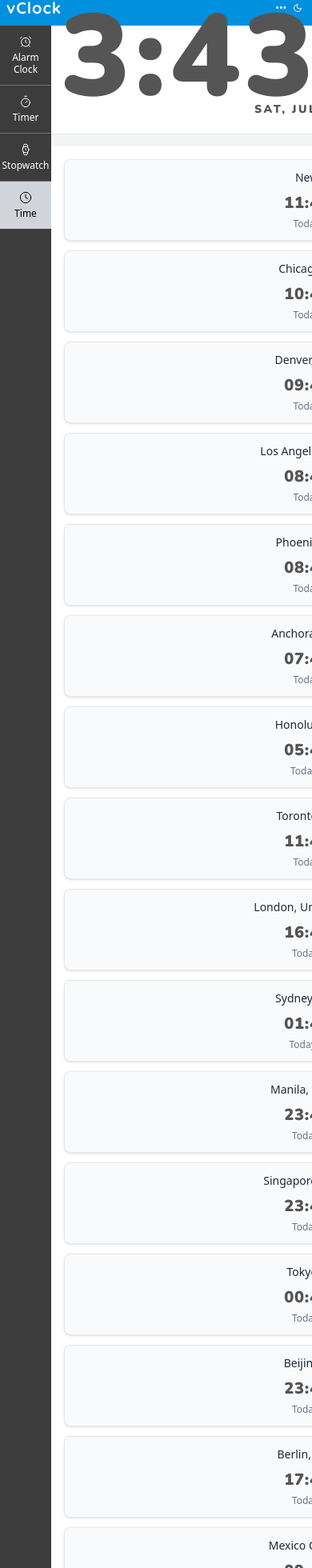
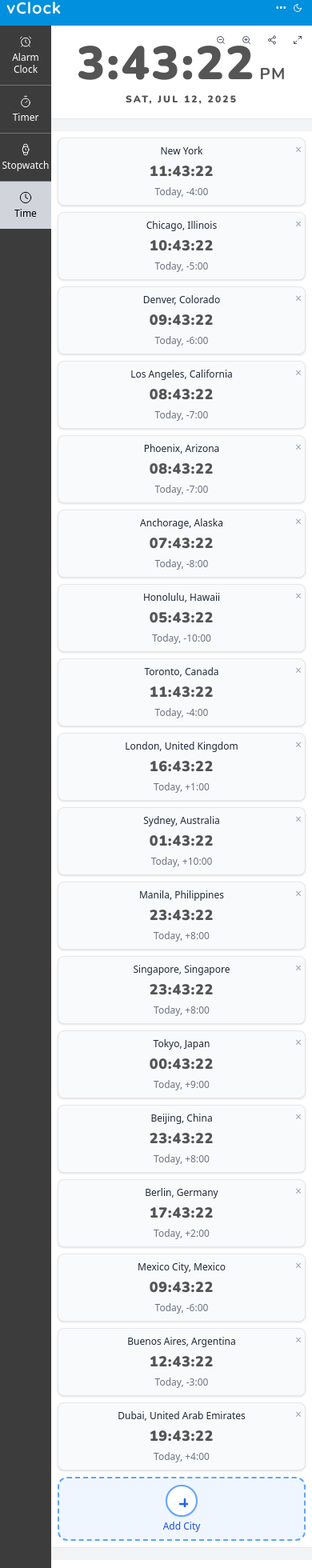
Before and after one commit to jpg2go/vclocknew, a React (Vite) app: page /time in a window 390 px wide. Shown: the part 12-1972 px from the top of the page at 80% size. Built offline with nearby package versions, Linux system fonts and the light colour scheme.

Commit message:
Fix WorldClock responsive issues

```diff
--- a/src/components/WorldClock.tsx
+++ b/src/components/WorldClock.tsx
@@ -241,21 +241,21 @@ const WorldClock: React.FC = () => {
           className={
             isFullscreen
               ? 'fixed inset-0 z-50 flex flex-col justify-center items-center bg-black text-white border-0 text-center'
-              : 'bg-white dark:bg-black border-b border-gray-200 text-center relative p-3 sm:p-6 lg:p-8'
+              : 'bg-white dark:bg-black border-b border-gray-200 dark:border-gray-700 text-center relative p-2 sm:p-4 md:p-6 lg:p-8 xl:p-12'
           }
         >
-          <div className="absolute top-2 sm:top-4 right-2 sm:right-4 flex space-x-1 sm:space-x-2">
+          <div className="absolute top-1 sm:top-2 md:top-4 right-1 sm:right-2 md:right-4 flex space-x-1">
             <button
               onClick={decreaseFontSize}
               aria-label="Decrease font size"
               className={`p-2 rounded transition-colors ${
                 isFullscreen
                   ? 'hover:bg-gray-800 text-white'
-                  : 'hover:bg-gray-100 text-gray-600'
+                  : 'hover:bg-gray-100 dark:hover:bg-gray-800 text-gray-600 dark:text-gray-300'
               }`}
               title="Decrease font size"
             >
-              <ZoomOut className="w-4 h-4 sm:w-5 sm:h-5" />
+              <ZoomOut className="w-3 h-3 sm:w-4 sm:h-4 md:w-5 md:h-5" />
             </button>
             <button
               onClick={increaseFontSize}
@@ -263,24 +263,24 @@ const WorldClock: React.FC = () => {
               className={`p-2 rounded transition-colors ${
                 isFullscreen
                   ? 'hover:bg-gray-800 text-white'
-                  : 'hover:bg-gray-100 text-gray-600'
+                  : 'hover:bg-gray-100 dark:hover:bg-gray-800 text-gray-600 dark:text-gray-300'
               }`}
               title="Increase font size"
             >
-              <ZoomIn className="w-4 h-4 sm:w-5 sm:h-5" />
+              <ZoomIn className="w-3 h-3 sm:w-4 sm:h-4 md:w-5 md:h-5" />
             </button>
             <div className="relative" ref={shareRef}>
               <button
                 className={`p-2 rounded transition-colors ${
                   isFullscreen
                     ? 'hover:bg-gray-800 text-white'
-                    : 'hover:bg-gray-100 text-gray-600'
+                    : 'hover:bg-gray-100 dark:hover:bg-gray-800 text-gray-600 dark:text-gray-300'
                 }`}
                 title="Share"
                 aria-label="Share"
                 onClick={() => setShowShare(s => !s)}
               >
-                <Share2 className="w-4 h-4 sm:w-5 sm:h-5" />
+                <Share2 className="w-3 h-3 sm:w-4 sm:h-4 md:w-5 md:h-5" />
               </button>
               {showShare && (
                 <>
@@ -308,26 +308,27 @@ const WorldClock: React.FC = () => {
               className={`p-2 rounded transition-colors ${
                 isFullscreen
                   ? 'hover:bg-gray-800 text-white'
-                  : 'hover:bg-gray-100 text-gray-600'
+                  : 'hover:bg-gray-100 dark:hover:bg-gray-800 text-gray-600 dark:text-gray-300'
               }`}
               title={isFullscreen ? "Exit fullscreen" : "Enter fullscreen"}
             >
               {isFullscreen ? (
-                <Minimize2 className="w-4 h-4 sm:w-5 sm:h-5" />
+                <Minimize2 className="w-3 h-3 sm:w-4 sm:h-4 md:w-5 md:h-5" />
               ) : (
-                <Maximize2 className="w-4 h-4 sm:w-5 sm:h-5" />
+                <Maximize2 className="w-3 h-3 sm:w-4 sm:h-4 md:w-5 md:h-5" />
               )}
             </button>
           </div>
-          <div className="w-full flex flex-col items-center justify-center py-2 sm:py-4 lg:py-6">
+          <div className="w-full flex flex-col items-center justify-center py-2 sm:py-4 md:py-6 lg:py-8 px-2 sm:px-4">
             <div className="flex flex-col items-center justify-center">
               <div
-                className="font-nunito text-4xl sm:text-5xl md:text-6xl lg:text-7xl xl:text-8xl text-gray-700 mb-1 sm:mb-2" style={{
+                className={`font-nunito ${isFullscreen ? 'text-white' : 'text-gray-700 dark:text-white'}`} style={{
                   color: isFullscreen ? '#ffffff' : '#555555',
                   letterSpacing: '0.04em',
                   fontWeight: 900,
                   textAlign: 'center',
-                  fontSize: `${fontSize}px`,
+                  fontSize: `${Math.min(fontSize, window.innerWidth * 0.15)}px`,
+                  lineHeight: 1.1,
                 }}>
                 {/* Always show 12-hour format with AM/PM */}
                 {(() => {
@@ -335,15 +336,18 @@ const WorldClock: React.FC = () => {
                   const [time, ampm] = time12.split(' ');
                   return <>
                     <span>{time.replace(/^0/, '')}</span>
-                    <span style={{ fontSize: '0.35em', marginLeft: '0.25em', fontWeight: 400, letterSpacing: '0.08em', verticalAlign: 'baseline' }}>{ampm}</span>
+                    <span style={{ fontSize: `${Math.round(Math.min(fontSize, window.innerWidth * 0.15) * 0.35)}px`, marginLeft: '0.25em', fontWeight: 400, letterSpacing: '0.08em', verticalAlign: 'baseline', color: isFullscreen ? '#fff' : undefined }}>{ampm}</span>
                   </>;
                 })()}
               </div>
-              <div className="font-nunito text-sm sm:text-base md:text-lg lg:text-xl text-gray-500 font-bold" style={{
+              <div
+                className={`font-nunito text-xs sm:text-sm md:text-base lg:text-lg xl:text-xl font-bold mt-1 sm:mt-2 ${isFullscreen ? 'text-white' : 'text-gray-500 dark:text-gray-300'}`}
+                style={{
                 color: isFullscreen ? '#ffffff' : '#555555',
                 letterSpacing: '0.18em',
                 fontWeight: 900,
                 textAlign: 'center',
+                fontSize: isFullscreen ? 'clamp(1.5rem, 5vw, 3rem)' : 'clamp(0.75rem, 3vw, 1.5rem)',
               }}>
                 {formatDate(currentTime)}
               </div>
@@ -352,7 +356,7 @@ const WorldClock: React.FC = () => {
         </div>
 
         {/* City Clocks Grid */}
-        <div className="bg-white dark:bg-black border-b border-gray-200 dark:border-gray-700 grid grid-cols-1 sm:grid-cols-2 md:grid-cols-3 lg:grid-cols-4 gap-3 sm:gap-6 p-4 sm:p-6 lg:p-8 xl:p-12 mb-4 sm:mb-6" style={{ marginTop: '15px' }}>
+        <div className="bg-white dark:bg-black border-b border-gray-200 dark:border-gray-700 grid grid-cols-1 sm:grid-cols-2 md:grid-cols-3 lg:grid-cols-4 gap-2 sm:gap-3 md:gap-4 lg:gap-6 p-2 sm:p-3 md:p-4 lg:p-6 xl:p-8 mb-3 sm:mb-4 md:mb-6" style={{ marginTop: '15px' }}>
           {cities.map(city => {
             const diff = getTimeDiff(localTz, city.tz, currentTime);
             const time24 = times[city.tz] || getTimeInZone(city.tz, { hour12: false }, currentTime);
@@ -360,7 +364,7 @@ const WorldClock: React.FC = () => {
               <Link
                 key={city.tz}
                 to={getCityUrl(city.name)}
-                className="bg-gray-50 dark:bg-gray-800 rounded-lg shadow p-3 sm:p-6 flex flex-col items-center relative border border-gray-200 dark:border-gray-600 min-h-[100px] sm:min-h-[120px] justify-center hover:shadow-lg transition-shadow cursor-pointer group"
+                className="bg-gray-50 dark:bg-gray-800 rounded-lg shadow p-2 sm:p-3 md:p-4 lg:p-6 flex flex-col items-center relative border border-gray-200 dark:border-gray-600 min-h-[80px] sm:min-h-[100px] md:min-h-[120px] justify-center hover:shadow-lg transition-shadow cursor-pointer group"
               >
                 <button
                   onClick={(e) => {
@@ -368,12 +372,12 @@ const WorldClock: React.FC = () => {
                     e.stopPropagation();
                     removeCity(city.tz);
                   }}
-                  className="absolute top-2 right-2 text-gray-400 hover:text-red-500 text-lg dark:text-gray-500 dark:hover:text-red-400 z-10"
+                  className="absolute top-1 right-1 sm:top-2 sm:right-2 text-gray-400 hover:text-red-500 text-sm sm:text-lg dark:text-gray-500 dark:hover:text-red-400 z-10"
                   title="Remove city"
                   aria-label={`Remove ${city.name}`}
                 >×</button>
-                <div className="text-sm sm:text-base font-medium mb-2 text-center text-gray-800 dark:text-white px-1 group-hover:text-blue-600 dark:group-hover:text-blue-400 transition-colors">{city.name}</div>
-                <div className="font-nunito text-xl sm:text-3xl mb-1" style={{
+                <div className="text-xs sm:text-sm md:text-base font-medium mb-1 sm:mb-2 text-center text-gray-800 dark:text-white px-1 group-hover:text-blue-600 dark:group-hover:text-blue-400 transition-colors leading-tight">{city.name}</div>
+                <div className="font-nunito text-lg sm:text-xl md:text-2xl lg:text-3xl mb-1" style={{
                   color: '#555555',
                   fontWeight: 900,
                   letterSpacing: '0.04em',
@@ -381,32 +385,32 @@ const WorldClock: React.FC = () => {
                 }}>
                   {time24}
                 </div>
-                <div className="text-gray-500 dark:text-gray-400 text-xs">Today{diff ? `, ${diff}` : ''}</div>
+                <div className="text-gray-500 dark:text-gray-400 text-xs sm:text-sm">Today{diff ? `, ${diff}` : ''}</div>
               </Link>
             );
           })}
           {/* Add City Card */}
-          <div className="flex flex-col items-center justify-center min-h-[100px] sm:min-h-[120px] border-2 border-dashed border-blue-400 bg-blue-50 dark:bg-blue-900 rounded-xl transition-shadow hover:shadow-lg cursor-pointer group">
+          <div className="flex flex-col items-center justify-center min-h-[80px] sm:min-h-[100px] md:min-h-[120px] border-2 border-dashed border-blue-400 bg-blue-50 dark:bg-blue-900 rounded-xl transition-shadow hover:shadow-lg cursor-pointer group">
             <button
-              className="flex flex-col items-center justify-center gap-2 text-blue-600 dark:text-blue-300 bg-white dark:bg-gray-800 border-2 border-blue-400 dark:border-blue-500 rounded-full w-12 h-12 sm:w-16 sm:h-16 text-2xl sm:text-4xl font-bold shadow-sm group-hover:bg-blue-100 dark:group-hover:bg-blue-800 transition-colors"
+              className="flex flex-col items-center justify-center gap-1 sm:gap-2 text-blue-600 dark:text-blue-300 bg-white dark:bg-gray-800 border-2 border-blue-400 dark:border-blue-500 rounded-full w-10 h-10 sm:w-12 sm:h-12 md:w-16 md:h-16 text-lg sm:text-2xl md:text-4xl font-bold shadow-sm group-hover:bg-blue-100 dark:group-hover:bg-blue-800 transition-colors"
               style={{ outline: 'none' }}
               onClick={() => setShowAddModal(true)}
               aria-label="Add city"
             >
-              <svg width="24" height="24" className="sm:w-8 sm:h-8" fill="none" stroke="currentColor" strokeWidth="2.5" strokeLinecap="round" strokeLinejoin="round"><line x1="16" y1="6" x2="16" y2="26" /><line x1="6" y1="16" x2="26" y2="16" /></svg>
+              <svg width="16" height="16" className="sm:w-6 sm:h-6 md:w-8 md:h-8" fill="none" stroke="currentColor" strokeWidth="2.5" strokeLinecap="round" strokeLinejoin="round"><line x1="12" y1="6" x2="12" y2="18" /><line x1="6" y1="12" x2="18" y2="12" /></svg>
             </button>
-            <span className="mt-2 sm:mt-3 text-blue-700 dark:text-blue-300 font-medium text-sm sm:text-lg group-hover:text-blue-900 dark:group-hover:text-blue-200 transition-colors">Add City</span>
+            <span className="mt-1 sm:mt-2 md:mt-3 text-blue-700 dark:text-blue-300 font-medium text-xs sm:text-sm md:text-lg group-hover:text-blue-900 dark:group-hover:text-blue-200 transition-colors">Add City</span>
           </div>
         </div>
 
         {/* Instructions Section - Full Width like Main Clock */}
-        <div className="bg-white dark:bg-black border-b border-gray-200 dark:border-gray-700 p-4 sm:p-6 lg:p-8 xl:p-12 mb-4 sm:mb-6" style={{ marginTop: '15px' }}>
-          <h4 className="text-base sm:text-lg font-medium text-gray-800 mb-2">How to Use the World Clock</h4>
+        <div className="bg-white dark:bg-black border-b border-gray-200 dark:border-gray-700 p-3 sm:p-4 md:p-6 lg:p-8 xl:p-12 mb-3 sm:mb-4 md:mb-6" style={{ marginTop: '15px' }}>
+          <h4 className="text-sm sm:text-base md:text-lg font-medium text-gray-800 dark:text-white mb-2 sm:mb-3 md:mb-4">How to Use the World Clock</h4>
           <div className="text-gray-600 dark:text-gray-300 text-xs sm:text-sm space-y-2">
             <p>
               Instantly check the current time and date in any city or time zone around the world. Our online world clock makes it easy to compare times, plan meetings, and stay in sync—no matter where you are.
             </p>
-            <ul className="list-disc pl-4 sm:pl-6">
+            <ul className="list-disc pl-3 sm:pl-4 md:pl-6 space-y-1">
               <li>
                 <strong>See your local time:</strong> The main clock shows your current time and date.
               </li>
@@ -427,24 +431,24 @@ const WorldClock: React.FC = () => {
         </div>
 
         {/* Modernized Popular Cities Section */}
-        <div className="bg-white dark:bg-black border-b border-gray-200 dark:border-gray-700 p-4 sm:p-6 lg:p-8 xl:p-12 mb-4 sm:mb-6">
-          <h3 className="text-xl sm:text-2xl font-bold text-blue-900 mb-6 flex items-center gap-2">
-            <svg className="w-6 h-6 text-blue-500" fill="none" stroke="currentColor" strokeWidth="2.2" viewBox="0 0 24 24"><path strokeLinecap="round" strokeLinejoin="round" d="M12 2C8.13 2 5 5.13 5 9c0 5.25 7 13 7 13s7-7.75 7-13c0-3.87-3.13-7-7-7zm0 9.5A2.5 2.5 0 1 1 12 6a2.5 2.5 0 0 1 0 5.5z"/></svg>
+        <div className="bg-white dark:bg-black border-b border-gray-200 dark:border-gray-700 p-3 sm:p-4 md:p-6 lg:p-8 xl:p-12 mb-3 sm:mb-4 md:mb-6">
+          <h3 className="text-lg sm:text-xl md:text-2xl font-bold text-blue-900 dark:text-blue-100 mb-3 sm:mb-4 md:mb-6 flex items-center gap-2">
+            <svg className="w-5 h-5 sm:w-6 sm:h-6 text-blue-500" fill="none" stroke="currentColor" strokeWidth="2.2" viewBox="0 0 24 24"><path strokeLinecap="round" strokeLinejoin="round" d="M12 2C8.13 2 5 5.13 5 9c0 5.25 7 13 7 13s7-7.75 7-13c0-3.87-3.13-7-7-7zm0 9.5A2.5 2.5 0 1 1 12 6a2.5 2.5 0 0 1 0 5.5z"/></svg>
             Popular Cities & Time Zones
           </h3>
-          <div className="grid grid-cols-1 sm:grid-cols-2 md:grid-cols-3 lg:grid-cols-4 gap-6">
+          <div className="grid grid-cols-1 sm:grid-cols-2 lg:grid-cols-4 gap-3 sm:gap-4 md:gap-6">
             {popularCities.map((col, i) => (
-              <div key={i} className="bg-gray-50 dark:bg-gray-800 rounded-xl shadow-md p-4 flex flex-col gap-3 border border-blue-100 dark:border-blue-700 hover:shadow-xl transition-shadow">
+              <div key={i} className="bg-white dark:bg-gray-800 rounded-xl shadow-md py-3 sm:py-4 md:py-6 px-2 sm:px-3 md:px-4 flex flex-col gap-2 sm:gap-3 border border-blue-100 dark:border-blue-700 hover:shadow-xl transition-shadow">
                 <div className="flex items-center gap-2 mb-2">
-                  <svg className="w-5 h-5 text-blue-400" fill="none" stroke="currentColor" strokeWidth="2" viewBox="0 0 24 24"><circle cx="12" cy="12" r="10" /><path d="M2 12h20" /><path d="M12 2a15.3 15.3 0 0 1 0 20" /></svg>
-                  <span className="text-blue-700 dark:text-blue-300 font-semibold text-base">Cities</span>
+                  <svg className="w-4 h-4 sm:w-5 sm:h-5 text-blue-400" fill="none" stroke="currentColor" strokeWidth="2" viewBox="0 0 24 24"><circle cx="12" cy="12" r="10" /><path d="M2 12h20" /><path d="M12 2a15.3 15.3 0 0 1 0 20" /></svg>
+                  <span className="text-blue-700 dark:text-blue-300 font-semibold text-xs sm:text-sm md:text-base">Cities</span>
                 </div>
-                <div className="flex flex-wrap gap-2">
+                <div className="flex flex-wrap gap-1 sm:gap-2">
                 {col.map(city => (
                     <Link
                       key={city}
                       to={getCityUrl(city)}
-                      className="bg-blue-100 dark:bg-blue-800 text-blue-800 dark:text-blue-200 px-3 py-1 rounded-full text-xs font-medium shadow-sm hover:bg-blue-200 dark:hover:bg-blue-700 transition-colors cursor-pointer border border-blue-200 dark:border-blue-600 hover:scale-105 transform"
+                      className="bg-blue-100 dark:bg-blue-800 text-blue-800 dark:text-blue-200 px-1 sm:px-2 md:px-3 py-1 rounded-full text-xs font-medium shadow-sm hover:bg-blue-200 dark:hover:bg-blue-700 transition-colors cursor-pointer border border-blue-200 dark:border-blue-600 break-words hover:scale-105 transform"
                     >
                       {city}
                     </Link>
@@ -458,16 +462,16 @@ const WorldClock: React.FC = () => {
         {/* Add City Modal */}
         {showAddModal && (
           <div className="fixed inset-0 z-50 flex items-center justify-center bg-black bg-opacity-40 p-2 sm:p-4">
-            <div className="bg-white rounded-lg shadow-lg max-w-lg w-full mx-2 sm:mx-4 max-h-[90vh] overflow-y-auto">
+            <div className="bg-white dark:bg-black rounded-lg shadow-lg max-w-lg w-full mx-2 sm:mx-4 max-h-[90vh] overflow-y-auto border border-gray-200 dark:border-gray-700">
               <div className="flex items-center justify-between px-4 sm:px-8 py-3 sm:py-5 rounded-t-lg" style={{ backgroundColor: '#0090DD' }}>
-                <h2 className="text-xl sm:text-2xl lg:text-3xl font-normal text-white">Add</h2>
-                <button onClick={() => setShowAddModal(false)} className="text-white hover:text-blue-100 text-xl sm:text-2xl lg:text-3xl"><X className="w-5 h-5 sm:w-6 sm:h-6 lg:w-7 lg:h-7" /></button>
+                <h2 className="text-lg sm:text-xl md:text-2xl font-normal text-white">Add City</h2>
+                <button onClick={() => setShowAddModal(false)} className="text-white hover:text-blue-100 transition-colors p-2 rounded-full hover:bg-white hover:bg-opacity-20"><X className="w-4 h-4 sm:w-5 sm:h-5" /></button>
               </div>
-              <div className="px-4 sm:px-8 pt-4 sm:pt-8 pb-0 space-y-4 sm:space-y-7">
+              <div className="px-4 sm:px-6 md:px-8 pt-4 sm:pt-6 md:pt-8 pb-0 space-y-3 sm:space-y-4 md:space-y-6">
                 <div>
-                  <label className="block text-sm sm:text-base font-normal text-gray-700 mb-2">Country</label>
+                  <label className="block text-xs sm:text-sm md:text-base font-medium text-gray-700 dark:text-gray-300 mb-1 sm:mb-2 uppercase tracking-wide">Country</label>
                   <select
-                    className="w-full h-10 sm:h-12 px-3 sm:px-4 text-sm sm:text-base border border-gray-300 rounded focus:ring-2 focus:ring-blue-400 focus:outline-none bg-white"
+                    className="w-full h-10 sm:h-12 px-3 sm:px-4 text-sm sm:text-base border border-gray-200 dark:border-gray-600 rounded-lg focus:ring-2 focus:ring-blue-400 focus:outline-none bg-white dark:bg-gray-800 text-gray-800 dark:text-white transition-all"
                     value={selectedCountry}
                     onChange={e => {
                       setSelectedCountry(e.target.value);
@@ -482,9 +486,9 @@ const WorldClock: React.FC = () => {
                   </select>
                 </div>
                 <div>
-                  <label className="block text-sm sm:text-base font-normal text-gray-700 mb-2">Time zone</label>
+                  <label className="block text-xs sm:text-sm md:text-base font-medium text-gray-700 dark:text-gray-300 mb-1 sm:mb-2 uppercase tracking-wide">Time zone</label>
                   <select
-                    className="w-full h-10 sm:h-12 px-3 sm:px-4 text-sm sm:text-base border border-gray-300 rounded focus:ring-2 focus:ring-blue-400 focus:outline-none bg-white"
+                    className="w-full h-10 sm:h-12 px-3 sm:px-4 text-sm sm:text-base border border-gray-200 dark:border-gray-600 rounded-lg focus:ring-2 focus:ring-blue-400 focus:outline-none bg-white dark:bg-gray-800 text-gray-800 dark:text-white transition-all disabled:opacity-50 disabled:cursor-not-allowed"
                     value={selectedTz}
                     onChange={e => {
                       setSelectedTz(e.target.value);
@@ -502,19 +506,19 @@ const WorldClock: React.FC = () => {
                   </select>
                 </div>
                 <div>
-                  <label className="block text-sm sm:text-base font-normal text-gray-700 mb-2">Title</label>
+                  <label className="block text-xs sm:text-sm md:text-base font-medium text-gray-700 dark:text-gray-300 mb-1 sm:mb-2 uppercase tracking-wide">Title</label>
                   <input
-                    className="w-full h-10 sm:h-12 px-3 sm:px-4 text-sm sm:text-base border border-gray-300 rounded focus:ring-2 focus:ring-blue-400 focus:outline-none bg-white"
+                    className="w-full h-10 sm:h-12 px-3 sm:px-4 text-sm sm:text-base border border-gray-200 dark:border-gray-600 rounded-lg focus:ring-2 focus:ring-blue-400 focus:outline-none bg-white dark:bg-gray-800 text-gray-800 dark:text-white placeholder-gray-500 dark:placeholder-gray-400 transition-all"
                     value={customTitle}
                     onChange={e => setCustomTitle(e.target.value)}
                     placeholder="City name"
                   />
                 </div>
               </div>
-              <div className="flex flex-col sm:flex-row justify-end gap-3 sm:gap-4 px-4 sm:px-8 py-3 sm:py-5 border-t bg-gray-50 rounded-b-lg mt-2">
-                <button onClick={() => setShowAddModal(false)} className="w-full sm:w-24 h-10 border border-gray-300 rounded bg-white text-sm sm:text-base font-normal hover:bg-gray-100">Cancel</button>
+              <div className="flex flex-col sm:flex-row justify-end gap-3 sm:gap-4 px-4 sm:px-6 md:px-8 py-3 sm:py-4 md:py-5 border-t border-gray-100 dark:border-gray-700 bg-gray-50 dark:bg-gray-800 rounded-b-lg mt-2">
+                <button onClick={() => setShowAddModal(false)} className="w-full sm:w-24 h-10 border border-gray-300 dark:border-gray-600 rounded-lg bg-white dark:bg-gray-800 text-gray-700 dark:text-gray-300 text-sm sm:text-base font-medium hover:bg-gray-100 dark:hover:bg-gray-700 transition-all">Cancel</button>
                 <button
-                  className="w-full sm:w-24 h-10 bg-green-500 text-white text-sm sm:text-base font-normal rounded hover:bg-green-600 disabled:bg-gray-300 disabled:cursor-not-allowed"
+                  className="w-full sm:w-24 h-10 bg-green-500 text-white text-sm sm:text-base font-medium rounded-lg hover:bg-green-600 disabled:bg-gray-300 disabled:cursor-not-allowed transition-all"
                   disabled={!selectedCountry || !selectedTz || !customTitle}
                   onClick={() => {
                     if (selectedCountry && selectedTz && customTitle) {
```
